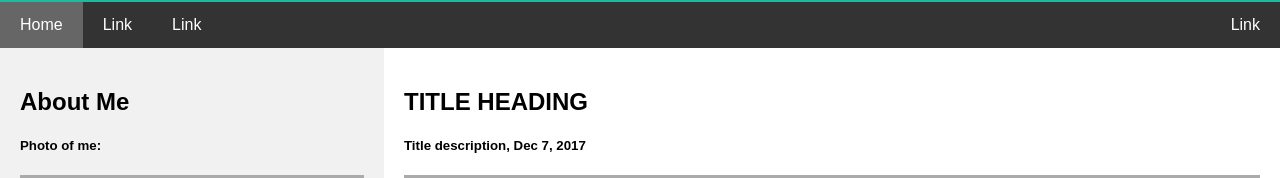
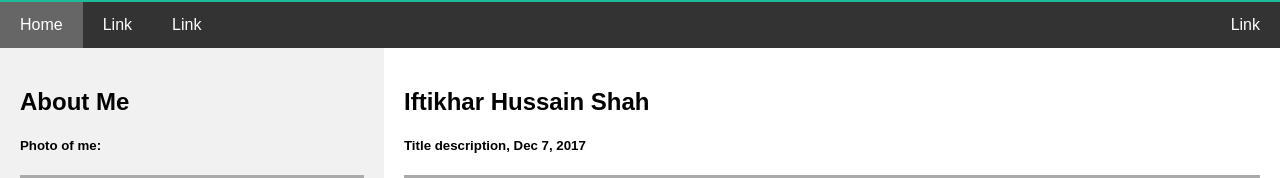
Before and after one commit to IftikharNaqvi/LearningGit, a plain HTML site: page index.html in a window 1280 px wide. Shown: the part 291-469 px from the top of the page. Drawn offline with Linux system fonts and the light colour scheme.

Commit message:
Second Commit

```diff
--- a/index.html
+++ b/index.html
@@ -147,7 +147,7 @@ body {
     <div class="fakeimg" style="height:60px;">Image</div>
   </div>
   <div class="main">
-    <h2>TITLE HEADING</h2>
+    <h2>Iftikhar Hussain Shah</h2>
     <h5>Title description, Dec 7, 2017</h5>
     <div class="fakeimg" style="height:200px;">Image</div>
     <p>Some text..</p>
```
